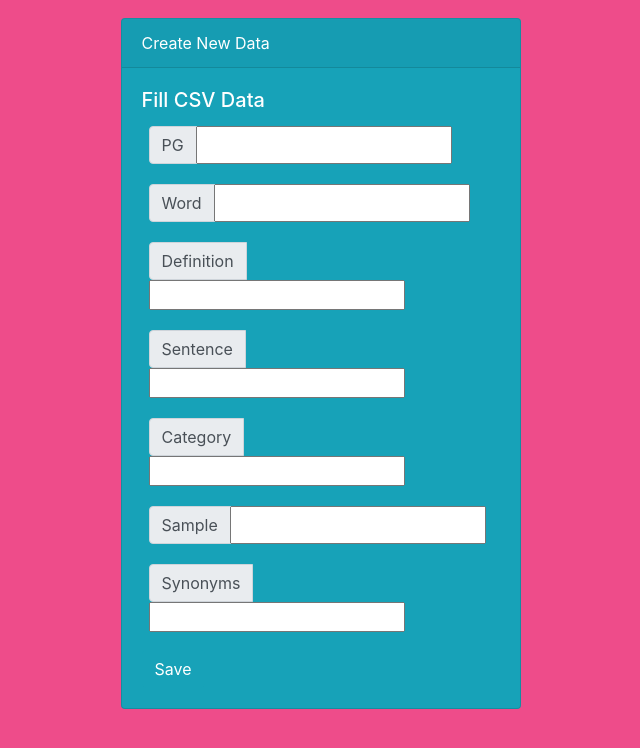
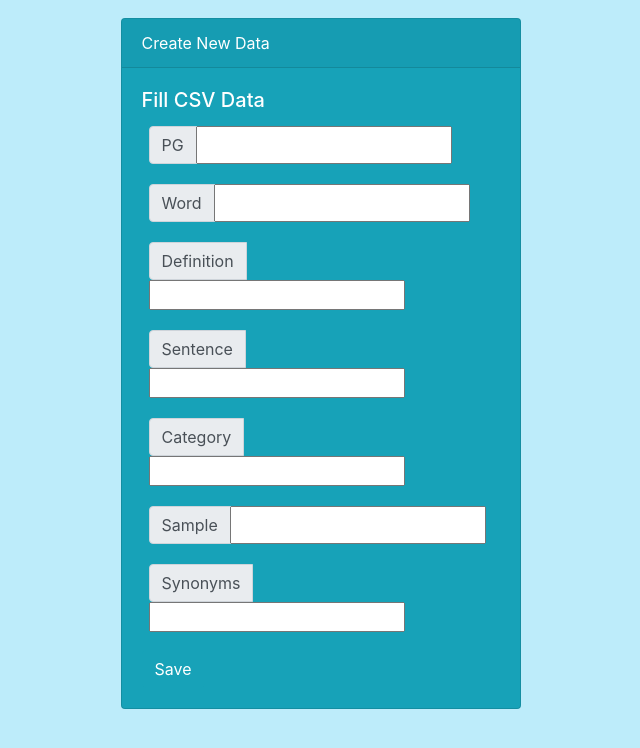
Before and after one commit to Remyrd77/isltapi, a Flask app: page / in a window 1280 px wide. Shown: the top 748 px of the page, without its empty margins (242-882 px from the left). Run offline with Flask 2, Linux system fonts and the light colour scheme; some libraries are stand-ins or nearby versions.

Commit message:
Update main.css

```diff
--- a/static/css/main.css
+++ b/static/css/main.css
@@ -1,5 +1,5 @@
 body {
-    background-color: #ec2b75d7;
+    background-color: #b1e9fad7;
 }
 
 .dataform,
```
